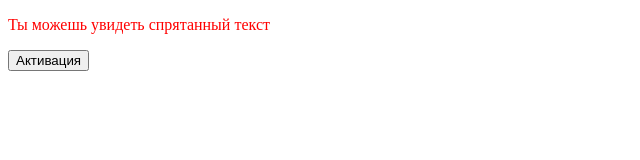
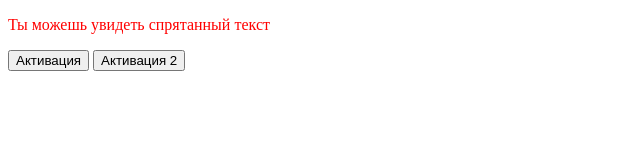
Before and after one commit to Nightwish8/5, a plain HTML site: page index.html in a window 1280 px wide. Shown: the whole page, without its empty margins (0-640 px from the left). Drawn offline with Linux system fonts and the light colour scheme.

Commit message:
Update index.html

```diff
--- a/index.html
+++ b/index.html
@@ -7,5 +7,6 @@
 </head>
 <body>
     <p id="show" style="color:red">Ты можешь увидеть спрятанный текст</p>
-    <button onclick="change_style()">Активация</button>
+    <button onclick="change_style2()">Активация</button>
+    <button onclick="change_style3()">Активация 2</button>
 </body>
```
